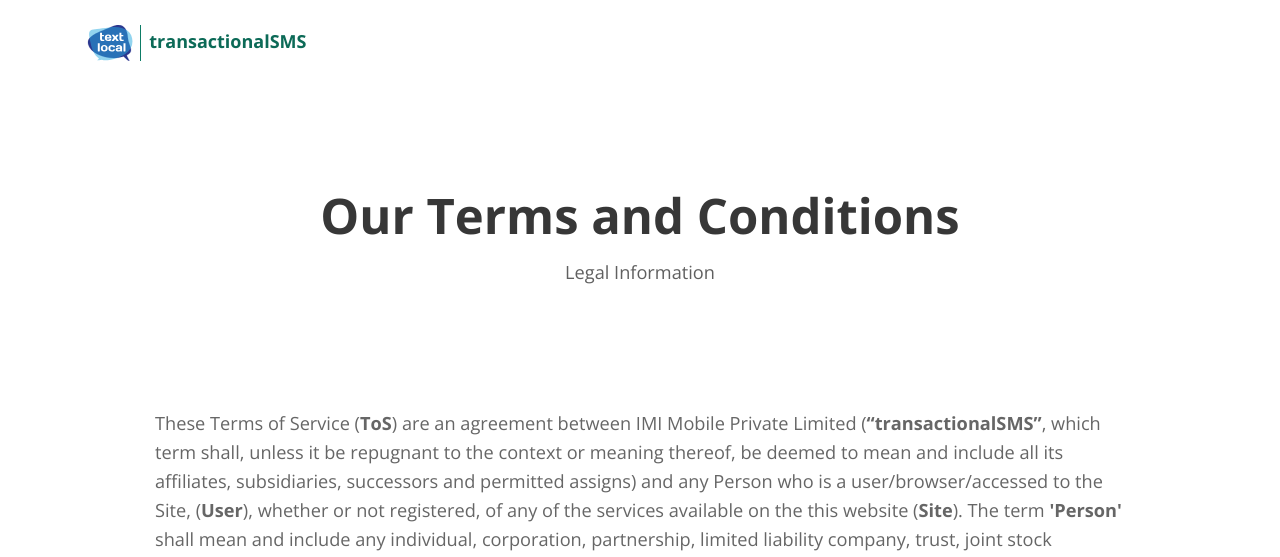
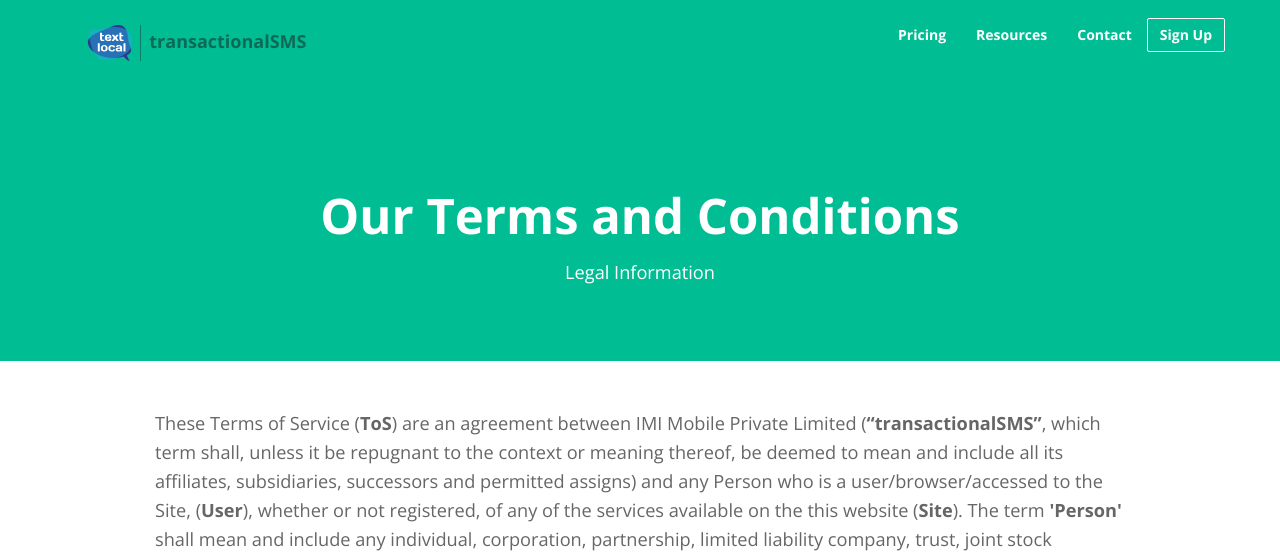
Before and after one commit to shade-slayer/transactional-php, a PHP site: page /terms in a window 1280 px wide. Shown: the top 557 px of the page. Run offline with PHP 8.4, Linux system fonts and the light colour scheme.

Commit message:
inner page fluid

```diff
--- a/acceptable-use-policy.php
+++ b/acceptable-use-policy.php
@@ -8,7 +8,7 @@
 <!--Header design starts here!-->
       <header>
         <!--background video design starts here!-->
-      <div class="inner-page-header-container inner-page-resources-header container">
+      <div class="inner-page-header-container inner-page-resources-header container-fluid">
           <div class="row">
             <div class="col-md-8 col-md-offset-2 text-center hero-content">
                 <h1 class="hero-head-text">Website Acceptable Use Policy</h1>
--- a/contact.php
+++ b/contact.php
@@ -11,7 +11,7 @@
 <!--Header design starts here!-->
       <header>
         <!--background video design starts here!-->
-      <div class="inner-page-header-container inner-page-resources-header container">
+      <div class="inner-page-header-container inner-page-resources-header container-fluid">
           <div class="row">
             <div class="col-md-8 col-md-offset-2 text-center hero-content">
                 <h1 class="hero-head-text">Contact Us</h1>
--- a/cookie-policy.php
+++ b/cookie-policy.php
@@ -8,7 +8,7 @@
 <!--Header design starts here!-->
       <header>
         <!--background video design starts here!-->
-      <div class="inner-page-header-container inner-page-resources-header container">
+      <div class="inner-page-header-container inner-page-resources-header container-fluid">
           <div class="row">
             <div class="col-md-8 col-md-offset-2 text-center hero-content">
                 <h1 class="hero-head-text">Cookie Policy</h1>
--- a/css/styles.css
+++ b/css/styles.css
@@ -156,7 +156,7 @@ h1,h2,h3,h4,h5{
   transition: all 0.3s ease-in;
 }
 .navbar-default .navbar-toggle .icon-bar {
-    background-color:rgba(255,255,255,1);
+    background-color:rgba(12, 106, 87, 1);
 }
 .navbar-default .navbar-toggle:hover,
 .navbar-default .navbar-toggle:focus,
@@ -684,8 +684,12 @@ box-shadow:         0px 0px 5px 0px rgba(0,0,0,0.1);
 .inner-page-header-container{
   padding-top: 164px;
   padding-bottom: 180px;
+  background-color:rgba(0,189,147,1);
 }
-.inner-page-header-container p{
+.inner-page-header-container .hero-content p{
+  color: rgba(255,255,255,1);
+}
+.inner-page-header-container .hero-content .hero-head-text{
   color: rgba(255,255,255,1);
 }
 /*table */
--- a/pricing.php
+++ b/pricing.php
@@ -7,7 +7,7 @@
 
 <header>
       <!--background video design starts here!-->
-    <div class="inner-page-header-container container">
+    <div class="inner-page-header-container container-fluid">
         <div class="row">
           <div class="col-md-8 col-md-offset-2 text-center hero-content">
               <h1 class="hero-head-text">Pay only for what you need</h1>
--- a/privacy.php
+++ b/privacy.php
@@ -8,7 +8,7 @@
 <!--Header design starts here!-->
       <header>
         <!--background video design starts here!-->
-      <div class="inner-page-header-container inner-page-resources-header container">
+      <div class="inner-page-header-container inner-page-resources-header container-fluid">
           <div class="row">
             <div class="col-md-8 col-md-offset-2 text-center hero-content">
                 <h1 class="hero-head-text">Our Privacy Policy</h1>
--- a/resources.php
+++ b/resources.php
@@ -8,7 +8,7 @@
 <!--Header design starts here!-->
       <header>
         <!--background video design starts here!-->
-      <div class="inner-page-header-container inner-page-resources-header container">
+      <div class="inner-page-header-container inner-page-resources-header container-fluid">
           <div class="row">
             <div class="col-md-8 col-md-offset-2 text-center hero-content">
                 <h1 class="hero-head-text">Resources</h1>
--- a/terms.php
+++ b/terms.php
@@ -8,7 +8,7 @@
 <!--Header design starts here!-->
       <header>
         <!--background video design starts here!-->
-      <div class="inner-page-header-container inner-page-resources-header container">
+      <div class="inner-page-header-container inner-page-resources-header container-fluid">
           <div class="row">
             <div class="col-md-8 col-md-offset-2 text-center hero-content">
                 <h1 class="hero-head-text">Our Terms and Conditions</h1>
--- a/transactionalsms-vs-promotionalsms.php
+++ b/transactionalsms-vs-promotionalsms.php
@@ -8,7 +8,7 @@
 <!--Header design starts here!-->
       <header>
         <!--background video design starts here!-->
-      <div class="inner-page-header-container inner-page-resources-header container">
+      <div class="inner-page-header-container inner-page-resources-header container-fluid">
           <div class="row">
             <div class="col-md-8 col-md-offset-2 text-center hero-content">
                 <h1 class="hero-head-text">Transactional SMS <br /> Vs <br /> Promotional SMS</h1>
```
